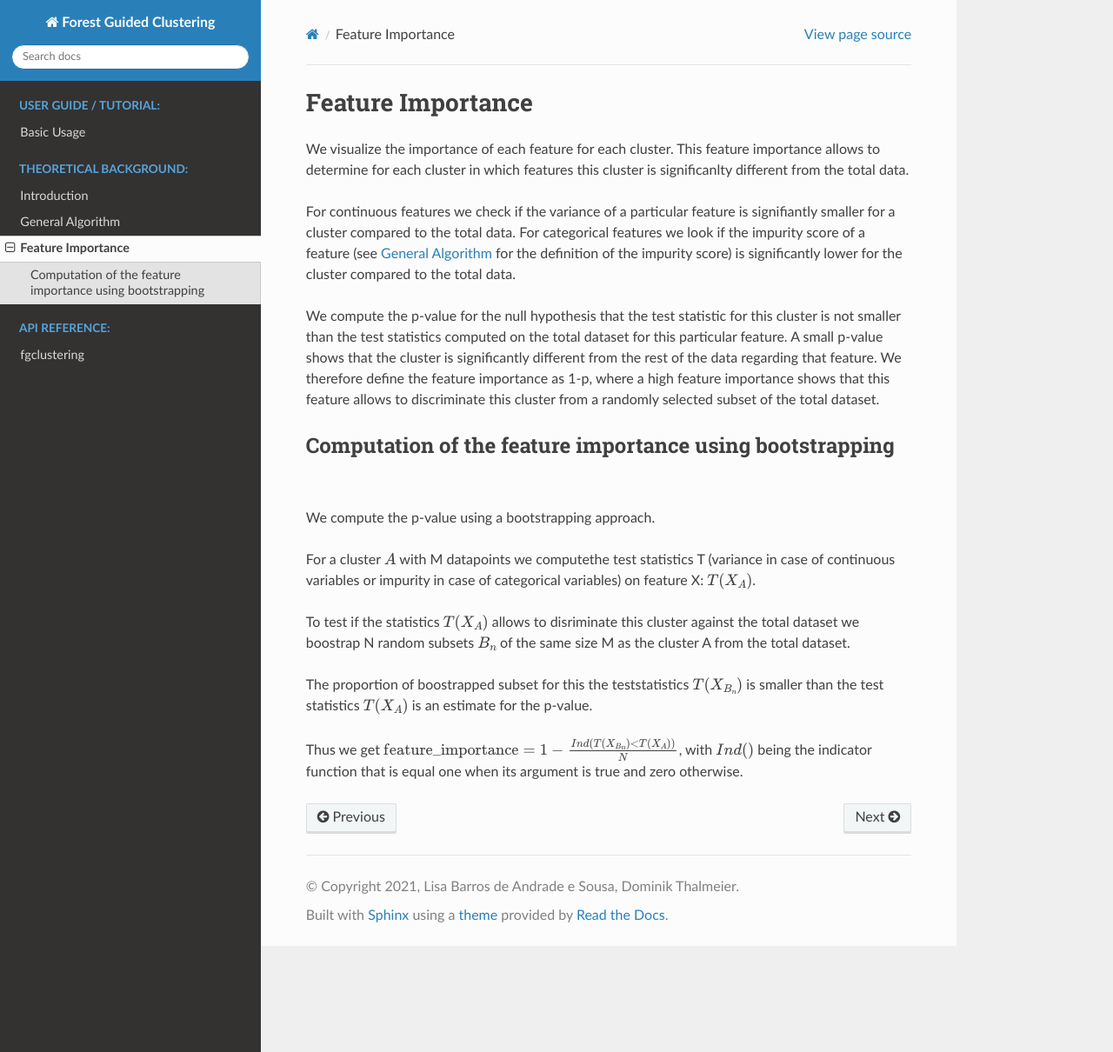
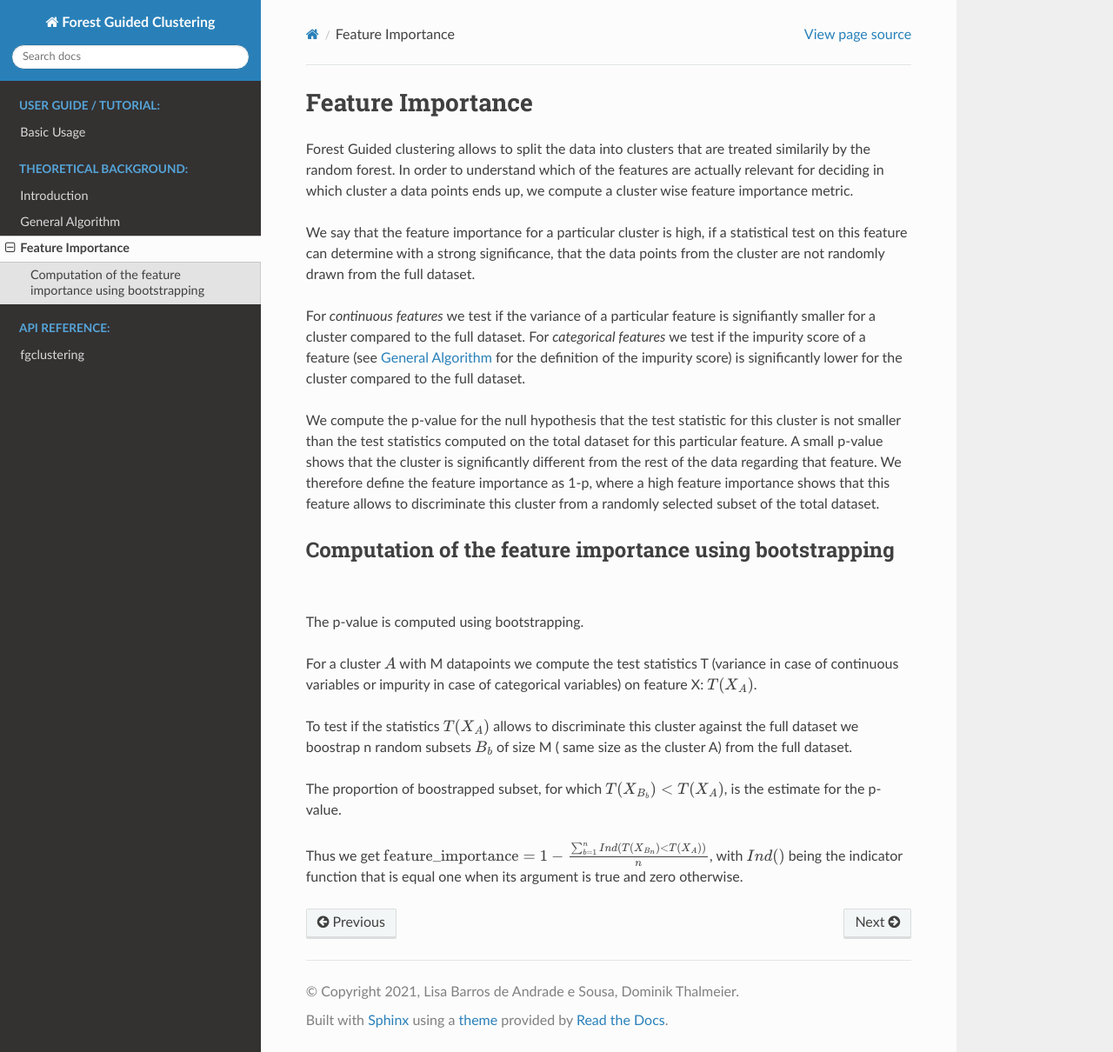
Before and after one commit to HelmholtzAI-Consultants-Munich/fg-clustering, a Sphinx documentation site: the page built from docs/source/feature_importance.rst, in a window 1280 px wide and 1210 px high. Shown: the whole window at 87% size. Built offline with Sphinx 7.4.7 and the Read the Docs theme 2.0.0, drawn with Linux system fonts in a browser that asks for light colours; pages that are not in the unit, such as notebooks, are missing from menus.

Commit message:
Update feature_importance.rst

```diff
--- a/docs/source/feature_importance.rst
+++ b/docs/source/feature_importance.rst
@@ -1,31 +1,33 @@
 Feature Importance
-===============
+===================
 
-We visualize the importance of each feature for each cluster. This feature importance allows to determine
-for each cluster in which features this cluster is significanlty different from the total data.
+Forest Guided clustering allows to split the data into clusters that are treated similarily by the random forest.
+In order to understand which of the features are actually relevant for deciding in which cluster a data points ends up, we compute a cluster wise feature importance metric.
 
-For continuous features we check if the variance of a particular feature is signifiantly smaller for a cluster compared to the total data.
-For categorical features we look if the impurity score of a feature (see :doc:`general_algorithm` for the definition of the impurity score) is significantly lower for the cluster
-compared to the total data.
+We say that the feature importance for a particular cluster is high, if a statistical test on this feature can determine with a strong significance, that the data points from the cluster are not randomly drawn from the full dataset.
+
+For *continuous features* we test if the variance of a particular feature is signifiantly smaller for a cluster compared to the full dataset.
+For *categorical features* we test if the impurity score of a feature (see :doc:`general_algorithm` for the definition of the impurity score) is significantly lower for the cluster compared to the full dataset.
 
 We compute the p-value for the null hypothesis that the test statistic for this cluster is not smaller than the test statistics computed on the total dataset for this particular feature.
 A small p-value shows that the cluster is significantly different from the rest of the data regarding that feature.
 We therefore define the feature importance as 1-p, where a high feature importance shows that this feature allows to discriminate this cluster from a randomly selected subset of the total dataset.
 
 Computation of the feature importance using bootstrapping
---------------------------------------------
-We compute the p-value using a bootstrapping approach.
+-----------------------------------------------------------
 
-For a cluster :math:`A` with M datapoints we computethe test statistics T (variance in case of continuous variables or impurity in case of categorical variables) on feature
+The p-value is computed using bootstrapping.
+
+For a cluster :math:`A` with M datapoints we compute the test statistics T (variance in case of continuous variables or impurity in case of categorical variables) on feature
 X:
 :math:`T(X_A)`.
 
-To test if the statistics :math:`T(X_A)` allows to disriminate this cluster against the total dataset we boostrap N random subsets :math:`B_n` of the same size M
-as the cluster A from the total dataset.
+To test if the statistics :math:`T(X_A)` allows to discriminate this cluster against the full dataset we boostrap n random subsets :math:`B_b` of size M (
+same size as the cluster A) from the full dataset.
 
-The proportion of boostrapped subset for this the teststatistics :math:`T(X_{B_n})` is smaller than the test statistics :math:`T(X_A)` is an estimate for the
+The proportion of boostrapped subset, for which :math:`T(X_{B_b})<T(X_A)`, is the estimate for the
 p-value.
 
 Thus we get
-:math:`\text{feature_importance} = 1-\frac{Ind(T(X_{B_n})<T(X_A))}{N}`,
+:math:`\text{feature_importance} = 1-\frac{\sum_{b=1}^n Ind\left(T(X_{B_n})<T(X_A)\right)}{n}`,
 with :math:`Ind()` being the indicator function that is equal one when its argument is true and zero otherwise.
```
